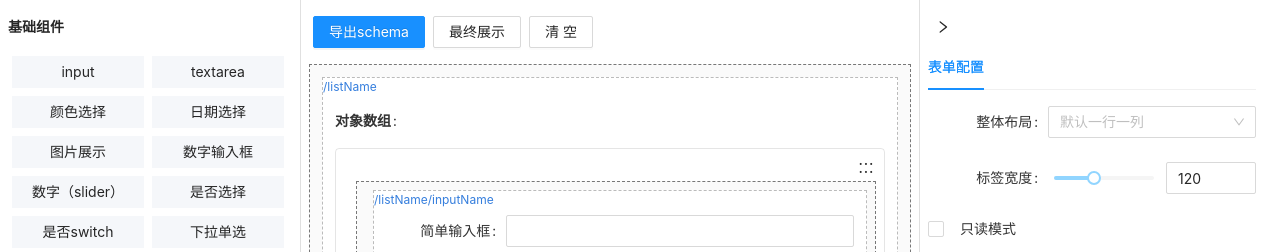
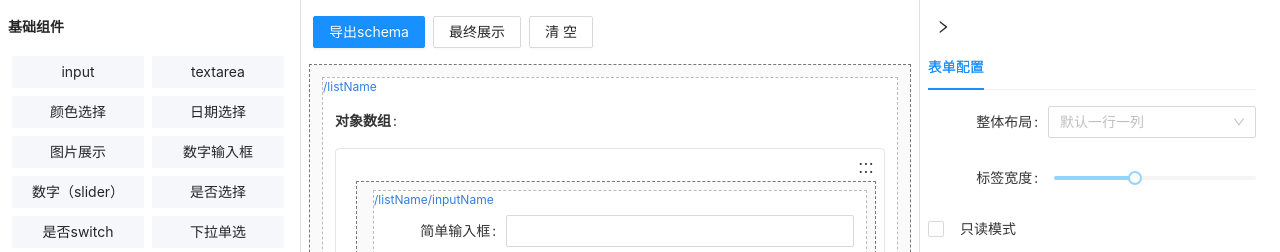
Before and after one commit to w86wh2/schema-generator, a React (Create React App) app: page / in a window 1280 px wide. Shown: the top 252 px of the page. Built offline with nearby package versions, Linux system fonts and the light colour scheme; the HTML template or start-up script is replaced by a standard one.

Commit message:
修改slider

```diff
--- a/src/components/sliderHoc.jsx
+++ b/src/components/sliderHoc.jsx
@@ -5,7 +5,7 @@
 
 import React from 'react';
 
-export default (SliderComponent, NumberComponent) => (p) => {
+export default (SliderComponent, NumberComponent) => p => {
   const style = p.invalid ? { borderColor: '#f5222d' } : {};
   const { max, min, step } = p.schema;
   let setting = {};
@@ -21,29 +21,36 @@ export default (SliderComponent, NumberComponent) => (p) => {
     setting = { ...setting, step };
   }
 
+  let hideNumber = false;
+  if (p.options && p.options.hideNumber) {
+    hideNumber = true;
+  }
+
+  const renderNumber = p.readonly ? (
+    <span style={{ width: '90px' }}>
+      {p.value === (undefined || '') ? '-' : p.value}
+    </span>
+  ) : (
+    <NumberComponent
+      {...p.options}
+      {...setting}
+      style={{ width: '90px', ...style }}
+      value={p.value}
+      disabled={p.disabled}
+      onChange={p.onChange}
+    />
+  );
+
   return (
-    <div className="fr-slider">
+    <div className='fr-slider'>
       <SliderComponent
-        style={{ flexGrow: 1, marginRight: 12 }}
+        style={{ flexGrow: 1, marginRight: hideNumber ? 0 : 12 }}
         {...setting}
         onChange={p.onChange}
         value={typeof p.value === 'number' ? p.value : min || 0}
         disabled={p.disabled || p.readonly}
       />
-      {p.readonly ? (
-        <span style={{ width: '90px' }}>
-          {p.value === (undefined || '') ? '-' : p.value}
-        </span>
-      ) : (
-        <NumberComponent
-          {...p.options}
-          {...setting}
-          style={{ width: '90px', ...style }}
-          value={p.value}
-          disabled={p.disabled}
-          onChange={p.onChange}
-        />
-      )}
+      {hideNumber ? null : renderNumber}
     </div>
   );
 };
```
